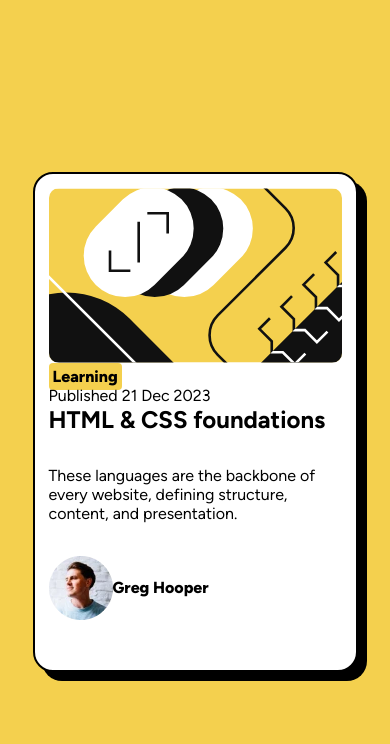
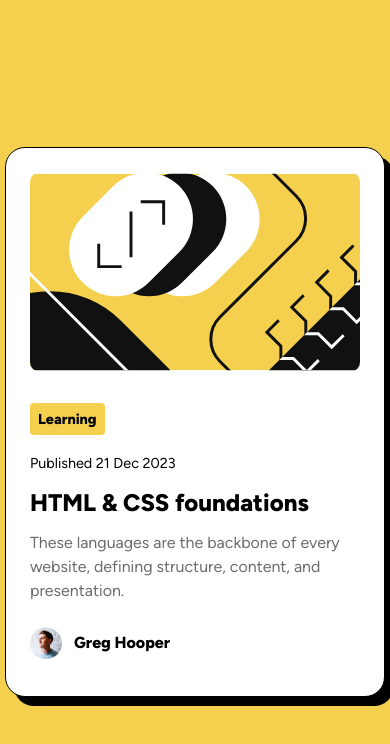
Before and after one commit to jorgepexp/blog-preview-card, a plain HTML site: page index.html in a window 390 px wide. Drawn offline with Linux system fonts and the light colour scheme.

Commit message:
style: made upgrades to the mobile layout

```diff
--- a/styles.css
+++ b/styles.css
@@ -4,10 +4,13 @@
   --clr-gray-500: hsl(0, 0%, 42%);
   --clr-gray-950: hsl(0, 0%, 7%);
 
-  --font-size: calc(1rem, 1vw, 3rem);
+  --font-size-small: clamp(.9rem, 1vw, 2.5rem);
+  --font-size: clamp(1rem, 1vw, 3rem);
+
   --font-family: 'Figtree';
   --font-weight-normal: 500;
   --font-weight-bold: 800;
+  --line-height: 150%;
 
   --spacing-1: 4px;
   --spacing-2: 8px;
@@ -24,7 +27,7 @@
 * {
   margin: 0;
   padding: 0;
-  box-sizing: border-box;
+  box-sizing: content-box;
 }
 
 body {
@@ -34,46 +37,65 @@ body {
 
   background-color: var(--clr-yellow);
   font-family: var(--font-family);
+  line-height: var(--line-height);
 }
 
 article {
-  display: flex;
-  flex-direction: column;
-  gap: 2rem;
-
-  max-width: 325px;
+  width: 330px;
   min-height: 500px;
-  padding: var(--spacing-4);
+  padding: 1.5rem;
 
   background-color: white;
-  border: 2px solid black;
+  border: 1px solid black;
   border-radius: 20px;
   box-shadow: 9px 9px 0 black;
+}
 
-  header {
-    display: gap;
-    gap: 1rem;
+header {
+  > img {
+    max-width: 100%;
+    min-height: 200px;
+    border-radius: 10px;
+    margin-block-end: 1.5rem;
   }
 
-  header > img {
-    max-width: 100%;
-    border-radius: 10px;
+  > span {
+    display: inline-block;
+    padding: var(--spacing-1) var(--spacing-2);
+    font-size: var(--font-size-small);
+    font-weight: var(--font-weight-bold);
+    background-color: var(--clr-yellow);
+    border-radius: 4px;
+    margin-bottom: 1rem;
   }
 
-  header > span {
+  > p {
+    font-size: var(--font-size-small);
+    margin-bottom: 1rem;
+  }
+
+  > h2 {
     font-weight: var(--font-weight-bold);
-    padding: var(--spacing-1);
-    background-color: var(--clr-yellow);
-    border-radius: 4px;
-    margin-block: 1rem;
+    margin-bottom: 1rem;
   }
+}
+
+article > p {
+  color: var(--clr-gray-500);
+  margin-bottom: 1.5rem;
 }
 
 footer {
   display: flex;
   align-items: center;
+  gap: var(--spacing-3);
 
   span {
     font-weight: var(--font-weight-bold);
   }
+
+  img {
+    width: 32px;
+    aspect-ratio: 1;
+  }
 }
```
